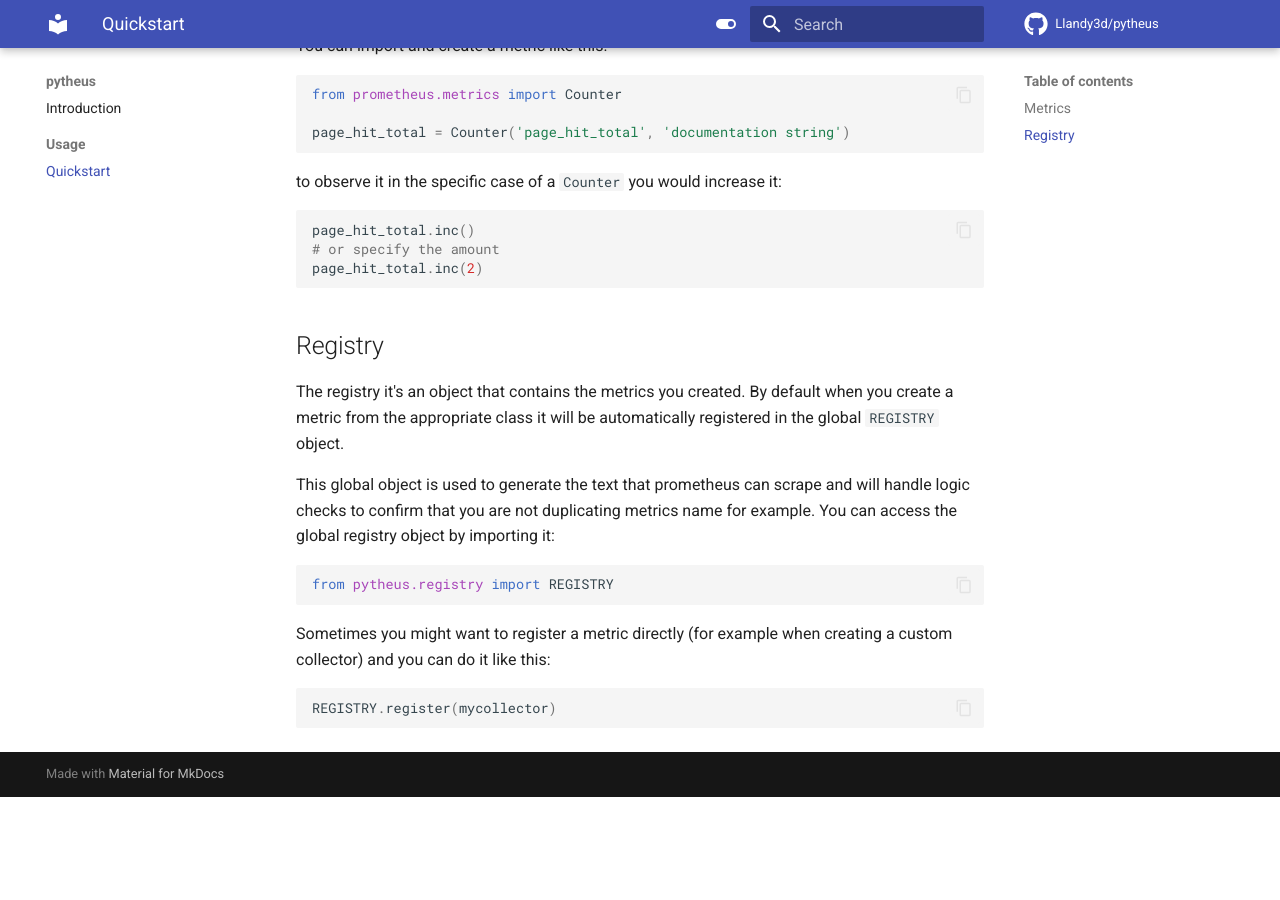
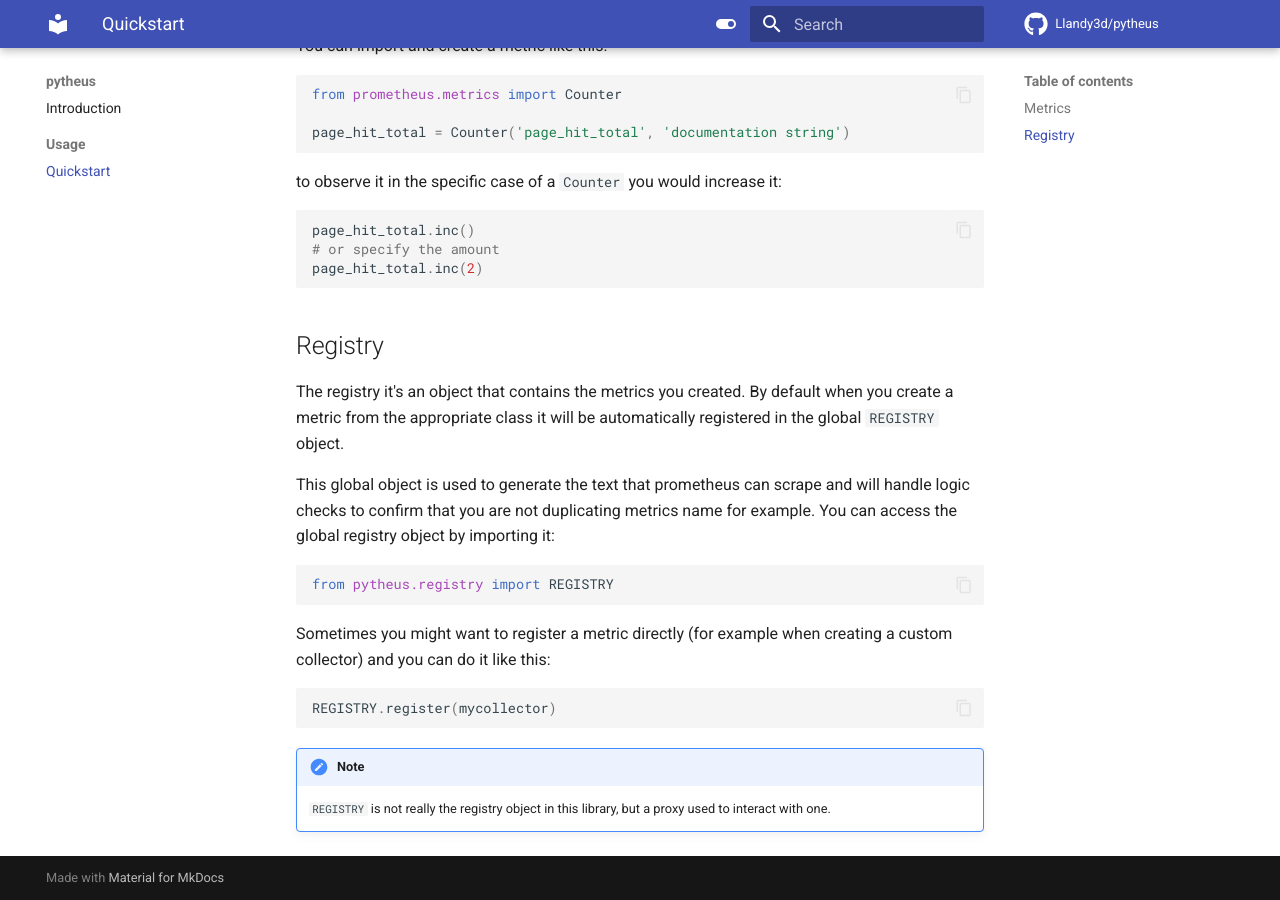
Before and after one commit to Llandy3d/pytheus, an MkDocs documentation site: the page built from docs/quickstart.md, in a window 1280 px wide and 900 px high, scrolled down 998 px. Built offline with MkDocs 1.6.1 and Material for MkDocs 9.7.7, drawn with Linux system fonts in a browser that asks for light colours; comment, search, counter and statistics services are not loaded; before the commit the page ends 1795 px from its top, so only the background shows below that.

Commit message:
registry note

````diff
--- a/docs/quickstart.md
+++ b/docs/quickstart.md
@@ -58,3 +58,7 @@ Sometimes you might want to register a metric directly (for example when creatin
 ```python
 REGISTRY.register(mycollector)
 ```
+
+!!! note
+
+    `REGISTRY` is not really the registry object in this library, but a proxy used to interact with one.
````
